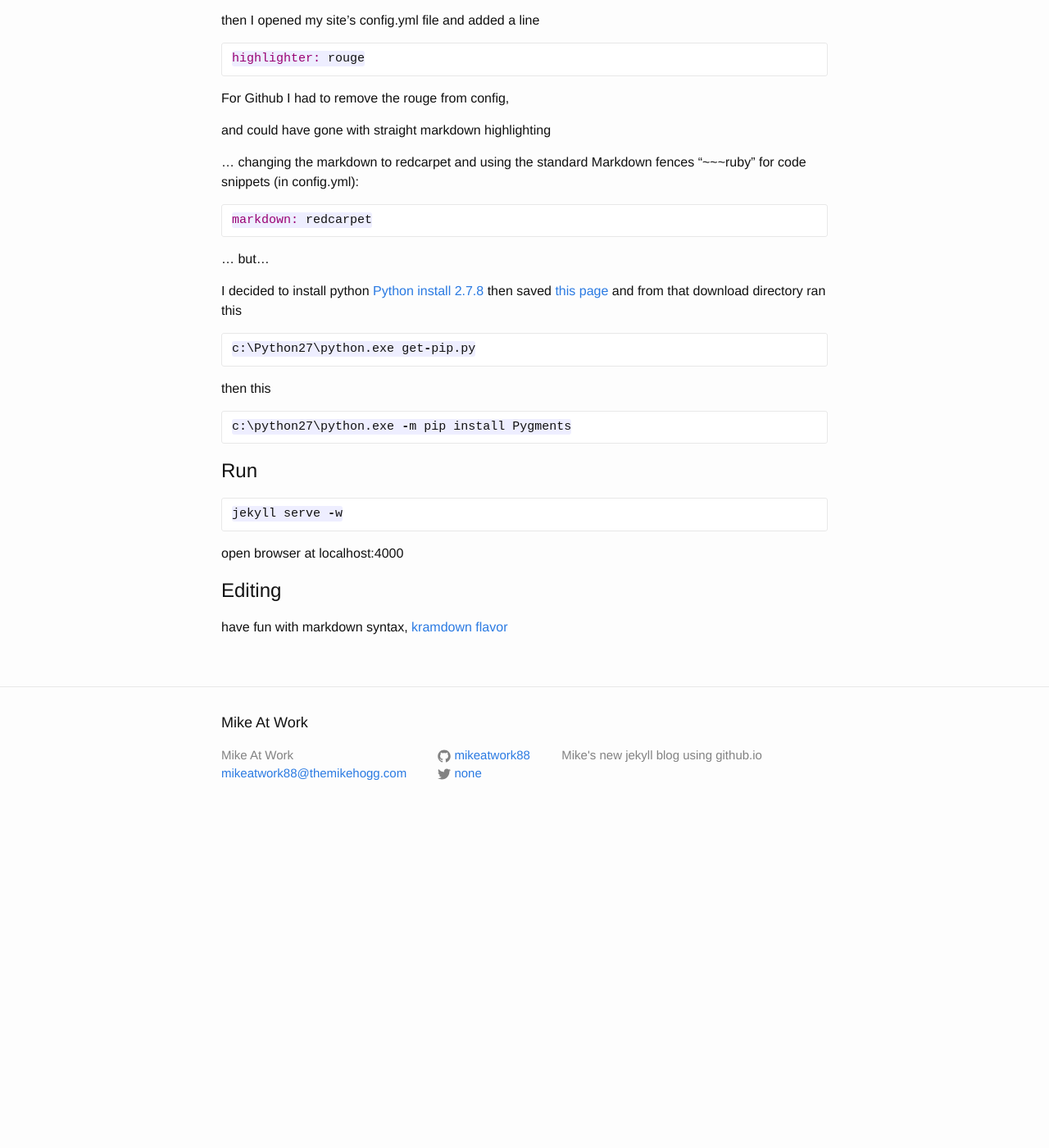
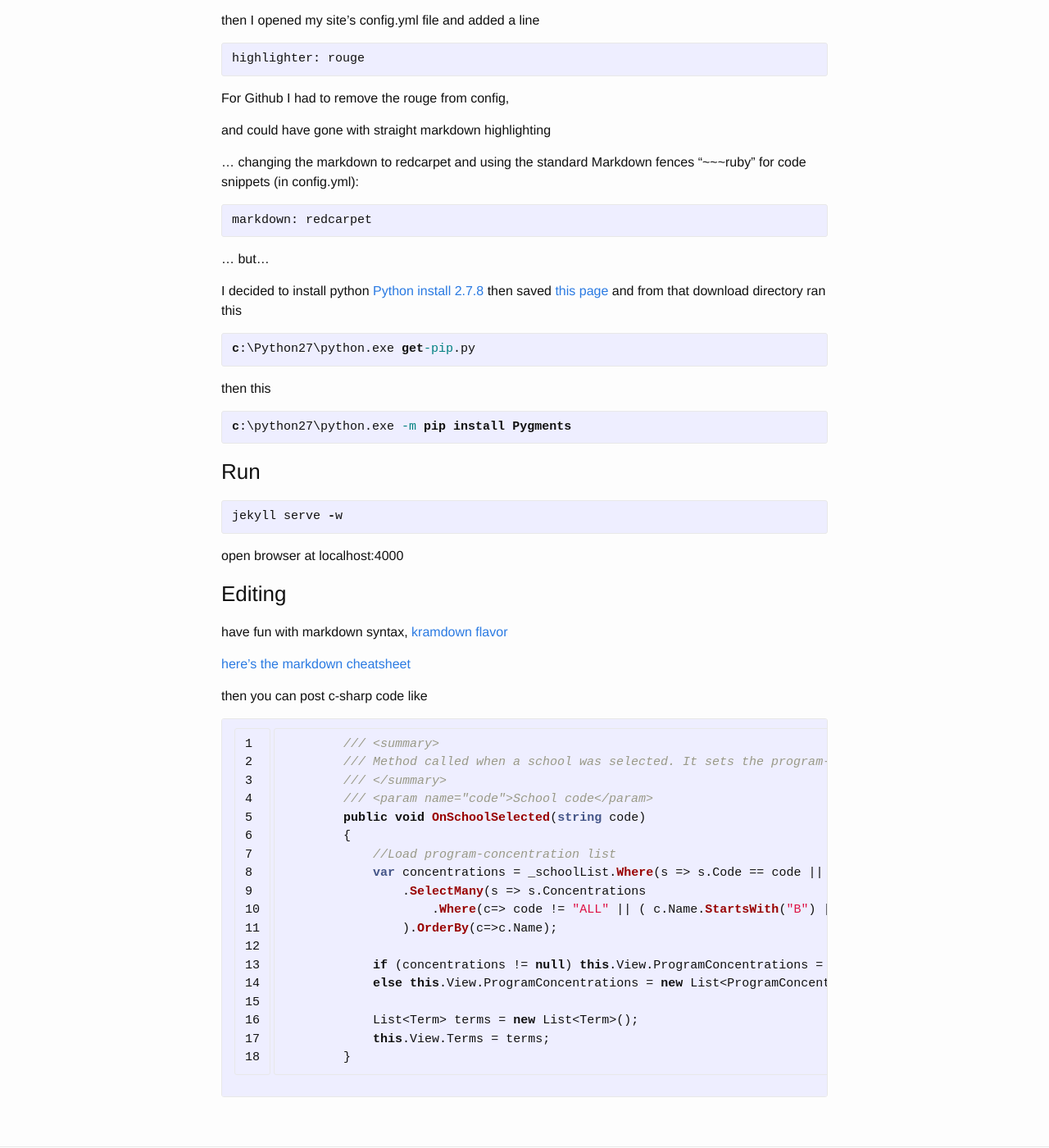
Before and after one commit to mikeatwork88/mikeatwork88.github.io, a Jekyll site: the page built from _posts/2014-10-31-installing-jekyll-on-windows.markdown, in a window 1280 px wide and 1400 px high, scrolled down 823 px. Shown: the whole window at 82% size. Built offline with Jekyll 4.4.1, drawn with Linux system fonts in a browser that asks for light colours; before the commit the page ends 1838 px from its top, so only the background shows below that.

Commit message:
highlighting sample

```diff
--- a/_posts/2014-10-31-installing-jekyll-on-windows.markdown
+++ b/_posts/2014-10-31-installing-jekyll-on-windows.markdown
@@ -19,18 +19,18 @@ Install Ruby development Kit
 
 then drop to command line, cd to that directory, and run
 
-~~~ruby
+{% highlight ruby %}
 ruby dk.rb init
 ruby dk.rb install
-~~~
+{% endhighlight %}
 
 
 
 Install Jekyll
 ====
-~~~ruby
+{% highlight js %}
 gem install jekyll
-~~~
+{% endhighlight %}
 
 
 
@@ -39,15 +39,15 @@ Install highlighter
 (But Github doesnt have rouge as of 2014/10/31. )
 
 
-~~~ruby
+{% highlight js %}
 gem install rouge
-~~~
+{% endhighlight %}
 
 then I opened my site's config.yml file and added a line
 
-~~~ruby
+{% highlight js %}
 highlighter: rouge
-~~~
+{% endhighlight %}
 
 For Github I had to remove the rouge from config,
 
@@ -55,9 +55,9 @@ and could have gone with straight markdown highlighting
 
 ... changing the markdown to redcarpet and using the standard Markdown fences "~~~ruby" for code snippets (in config.yml):
 
-~~~ruby
+{% highlight js %}
 markdown: redcarpet
-~~~
+{% endhighlight %}
 
 ... but...
 
@@ -65,35 +65,62 @@ I decided to install python [Python install 2.7.8][pi]
 then saved [this page][pip]
 and from that download directory ran this
 
-~~~python
+{% highlight bat %}
 c:\Python27\python.exe get-pip.py
-~~~
+{% endhighlight %}
 
 then this
 
-~~~python
+{% highlight bat %}
 c:\python27\python.exe -m pip install Pygments
-~~~
+{% endhighlight %}
 
 
 
 
-Run
-====
-~~~ruby
+###Run
+
+{% highlight ruby %}
 jekyll serve -w
-~~~
+{% endhighlight %}
 
 open browser at localhost:4000
 
 
-Editing
-====
+###Editing
+
 have fun with markdown syntax, [kramdown flavor][kf]
 
+[here's the markdown cheatsheet][mc]
+
+
+then you can post c-sharp code like
+
+{% highlight c# linenos %}
+
+        /// <summary>
+        /// Method called when a school was selected. It sets the program-concentrations for that school
+        /// </summary>
+        /// <param name="code">School code</param>
+        public void OnSchoolSelected(string code)
+        {
+            //Load program-concentration list
+            var concentrations = _schoolList.Where(s => s.Code == code || code == "ALL" )
+                .SelectMany(s => s.Concentrations
+                    .Where(c=> code != "ALL" || ( c.Name.StartsWith("B") || s.Code.StartsWith("U") ))
+                ).OrderBy(c=>c.Name);
+
+            if (concentrations != null) this.View.ProgramConcentrations = concentrations.ToList();
+            else this.View.ProgramConcentrations = new List<ProgramConcentration>();
+
+            List<Term> terms = new List<Term>();
+            this.View.Terms = terms;
+        }
+{% endhighlight %}
 
 [rd]: http://rubyinstaller.org/downloads/
 [jw]: http://jekyll-windows.juthilo.com
 [kf]: http://kramdown.gettalong.org/syntax.html
 [pi]: https://www.python.org/downloads/windows/
 [pip]: https://bootstrap.pypa.io/get-pip.py
+[mc]: https://github.com/adam-p/markdown-here/wiki/Markdown-Cheatsheet
```
